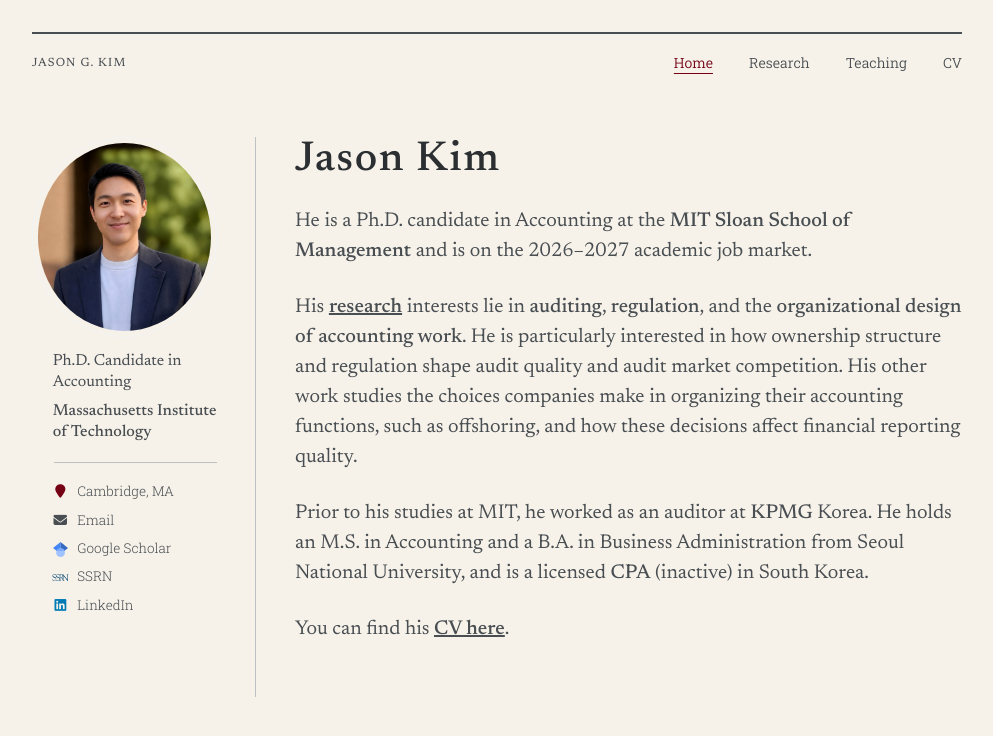
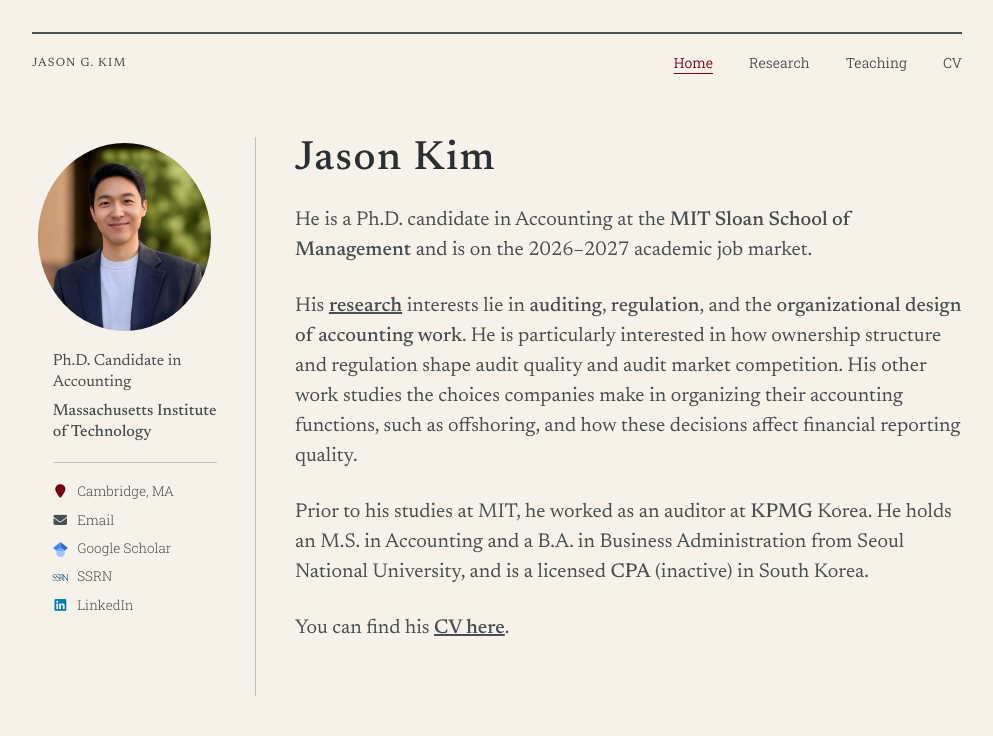
Before and after one commit to jgkim262/jgkim262.github.io, a Jekyll site: the page built from _pages/about.md, in a window 1280 px wide. Shown: the top 736 px of the page, without its empty margins (143-1136 px from the left). Built offline with Jekyll 4.4.1, drawn with Linux system fonts in a browser that asks for light colours; a style sheet for code colours, icons or effects is not loaded.

Commit message:
Home: name title 41px (letter-spacing 1.6px)
Co-Authored-By: Claude Opus 5.5 (1M context) <noreply@anthropic.com>

```diff
--- a/_sass/include/_utilities.scss
+++ b/_sass/include/_utilities.scss
@@ -407,14 +407,14 @@ body:hover .visually-hidden button {
 }
 
 /* "Jason Kim" as a title line above the home intro, after the h1 on
-   asheshrambachan.github.io: 42px on desktop (em so phones scale), weight 520
+   asheshrambachan.github.io: 41px on desktop (em so phones scale), weight 520
    and the darker #2b2f32, per Jason. Apply with {: .home-name} in about.md. */
 .page__content .home-intro .home-name {
-  font-size: (42em / 20);
+  font-size: (41em / 20);
   font-weight: 520;
   color: #2b2f32;
   line-height: 1.1;
-  margin-bottom: 0.55em; // ~23px at 42px; Ashesh's h1 leaves ~0.58em
+  margin-bottom: 0.55em; // ~23px at 41px; Ashesh's h1 leaves ~0.58em
   letter-spacing: 1.6px; // per Jason
 }
 
```
